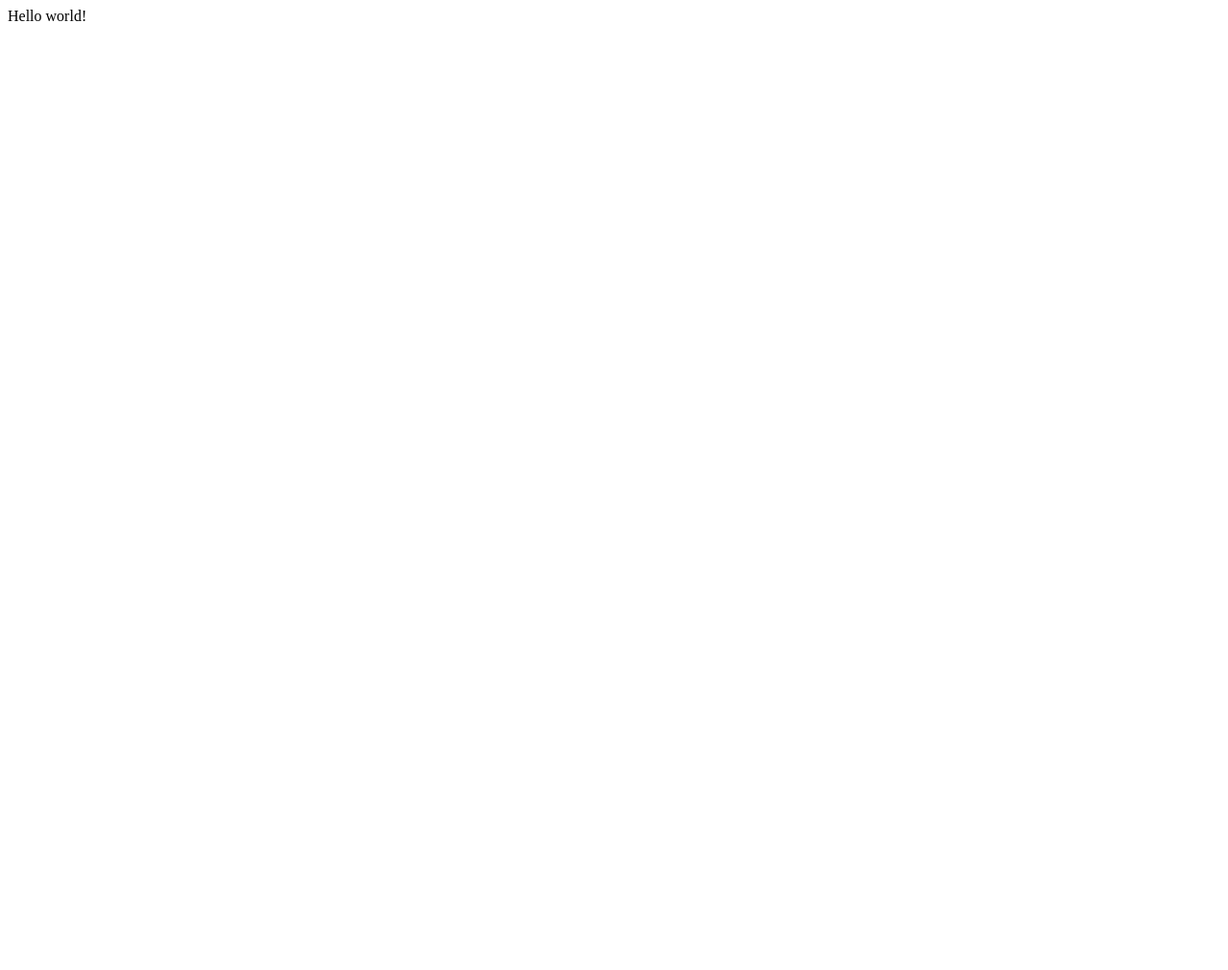
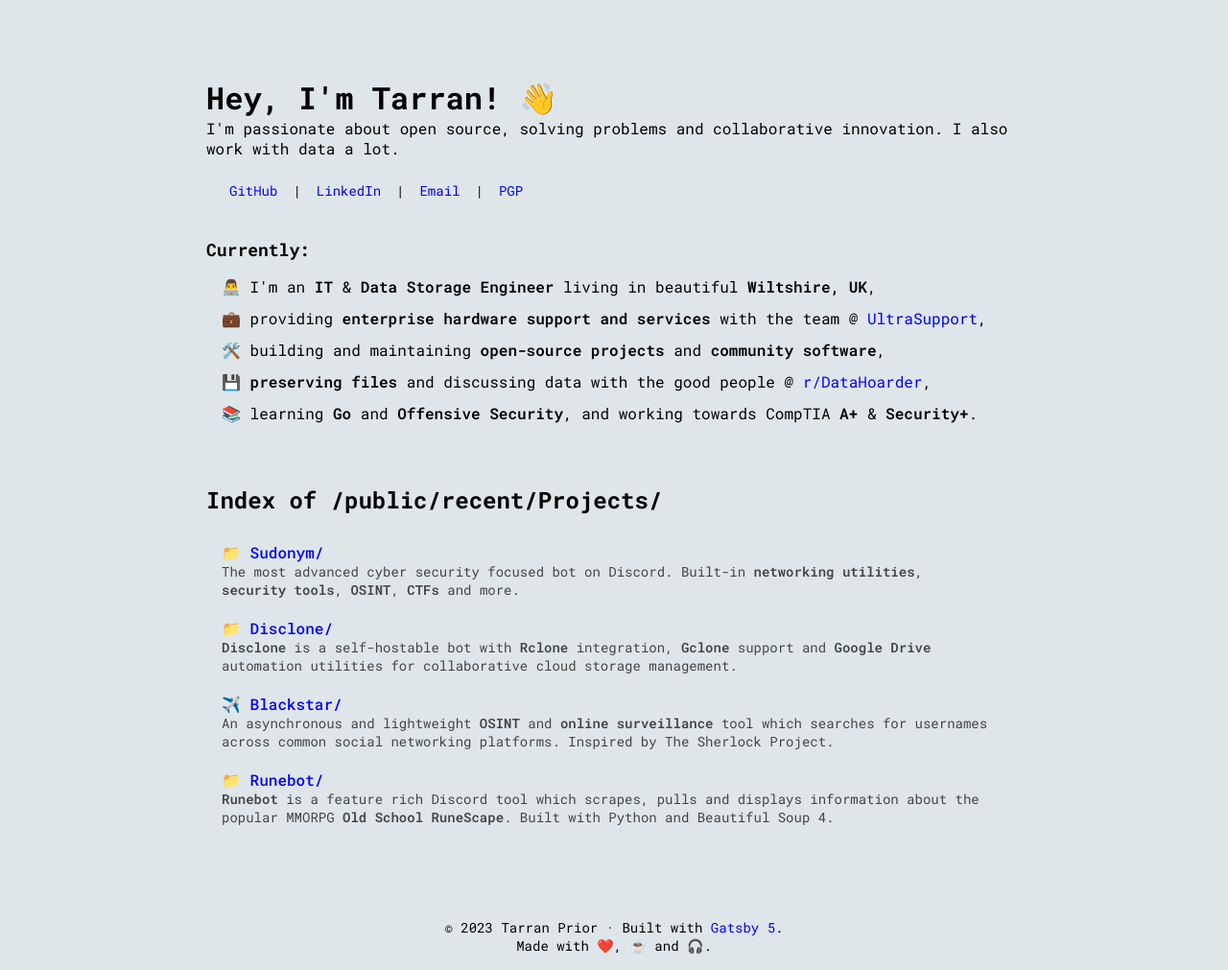
Before and after one commit to tarranprior/tarranprior.com, a Gatsby site: page / in a window 1280 px wide. Shown: the whole page at 96% size. Before the commit the page ends 800 px from the top, so only its background shows below. Built offline with nearby package versions, Linux system fonts and the light colour scheme; Gatsby itself is replaced by a stand-in of ours.

Commit message:
🔧 Update /tarranprior.com/

```diff
--- a/gatsby-config.js
+++ b/gatsby-config.js
@@ -1,12 +1,33 @@
-/**
- * Configure your Gatsby site with this file.
- *
- * See: https://www.gatsbyjs.com/docs/reference/config-files/gatsby-config/
- */
-
-/**
- * @type {import('gatsby').GatsbyConfig}
- */
 module.exports = {
-  plugins: [],
-}
+  siteMetadata: {
+    title: 'Tarran Prior',
+    description: "I'm passionate about open source, solving problems and collaborative innovation. I also work with data a lot.",
+    author: 'Tarran Prior',
+    lang: 'en',
+    keywords: [
+      'IT Support Engineer',
+      'Data Storage Solutions',
+      'Cybersecurity',
+      'Information Security',
+      'Software Engineer',
+      'Gatsby'
+    ],
+  },
+  plugins: [
+    `gatsby-plugin-styled-components`,
+    {
+      resolve: 'gatsby-plugin-manifest',
+      options: {
+        icon: 'static/favicon.png'
+      },
+    },
+    {
+      resolve: `gatsby-plugin-google-fonts`,
+      options: {
+        fonts: [
+          `roboto mono\:100,200,300,400,400i,500,600,700`,
+        ],
+      },
+    },
+  ],
+};
--- /dev/null
+++ b/src/components/Footer.js
@@ -0,0 +1,36 @@
+import * as React from "react";
+import { graphql, useStaticQuery } from 'gatsby';
+import styled from 'styled-components';
+
+function Footer() {
+
+    const meta = useStaticQuery(graphql`
+      query {
+        site {
+          siteMetadata {
+            author
+          }
+        }
+      }
+    `);
+
+    const StyledFooter = styled.footer`
+    margin-top: 6rem;
+    text-align: center;
+    p {
+      font-size: 14px;
+    }
+  `;
+
+  return (
+    <StyledFooter>
+      <p>
+        © {new Date().getFullYear()} {meta.site.siteMetadata.author} &middot; Built with
+        {` `}
+        <a href="https://www.gatsbyjs.com" target="_blank" rel="noreferrer">Gatsby 5</a>. <br /> Made with ❤️, ☕ and 🎧.
+      </p>
+    </StyledFooter>
+  )
+};
+
+export default Footer;
--- /dev/null
+++ b/src/components/Layout.js
@@ -0,0 +1,15 @@
+import * as React from "react";
+import Footer from './Footer';
+import GlobalStyles from '../styles/GlobalStyles';
+
+const Layout = (props) => {
+  return (
+    <>
+      <GlobalStyles />
+      {props.children}
+      <Footer />
+    </>
+  )
+};
+
+export default Layout;
--- a/src/pages/index.js
+++ b/src/pages/index.js
@@ -1,5 +1,106 @@
-import * as React from "react"
+import * as React from "react";
+import { graphql, useStaticQuery } from 'gatsby';
+import styled from "styled-components";
+
+import Layout from '../components/Layout';
 
 export default function Home() {
-  return <div>Hello world!</div>
-}
+
+  const metadata = useStaticQuery(graphql`
+    query {
+      site {
+        siteMetadata {
+          description
+        }
+      }
+    }
+  `);
+
+  const StyledCurrentList = styled.ul`
+    list-style-type: none;
+    li {
+      margin-bottom: .75rem;
+    }
+    @media (max-width: 540px) {
+      li {
+        margin-bottom: 1.25rem;
+      }
+    }
+  `;
+
+  const StyledDirectoryList = styled.ol`
+    list-style-type: none;
+    display: inline-block;
+    margin: 0;
+    li {
+      display: inline-block;
+    }
+    .inline-text {
+      display: inline-block;
+    }
+  `;
+
+  const StyledProjectList = styled.ol`
+    margin-top: 1.75rem;
+    list-style-type: none;
+    h4 {
+      font-weight: 500;
+    }
+    p {
+      max-width: 800px;
+      margin-bottom: 1.25rem;
+      font-size: 14px;
+      color: #444;
+    }
+  `;
+
+  return (
+    <div class="container">
+      <Layout>
+        <main>
+          <h1>Hey, I'm Tarran! 👋</h1>
+          <p>{metadata.site.siteMetadata.description}</p>
+          <ul class="inline-list">
+            <li><a href="https://github.com/tarranprior" target="_blank" rel="noreferrer">GitHub</a></li><li>|</li>
+            <li><a href="https://linkedin.com/in/tarranprior" target="_blank" rel="noreferrer">LinkedIn</a></li><li>|</li>
+            <li><a href="mailto:tarranprior@protonmail.com" target="_blank" rel="noreferrer">Email</a></li><li>|</li>
+            <li><a href="https://github.com/tarranprior.gpg" target="_blank" rel="noreferrer">PGP</a></li>
+          </ul>
+          <h3>Currently:</h3>
+          <StyledCurrentList>
+            <li>👨‍💻 I'm an <b>IT</b> & <b>Data Storage Engineer</b> living in beautiful <b>Wiltshire, UK</b>,</li>
+            <li>💼 providing <b>enterprise hardware support and services</b> with the team @ <a href="https://ultrasupport.co.uk" target="_blank" rel="noreferrer">UltraSupport</a>,</li>
+            <li>🛠️ building and maintaining <b>open-source projects</b> and <b>community software</b>,</li>
+            <li>💾 <b>preserving files</b> and discussing data with the good people @ <a href="https://old.reddit.com/r/DataHoarder" target="_blank" rel="noreferrer">r/DataHoarder</a>,</li>
+            <li>📚 learning <b>Go</b> and <b>Offensive Security</b>, and working towards CompTIA <b>A+</b> & <b>Security+</b>.</li>
+          </StyledCurrentList>
+          <div class="inline-text"><h2>Index of <StyledDirectoryList><li>/public</li><li>/recent</li><li>/Projects/</li></StyledDirectoryList></h2></div>
+          <StyledProjectList>
+            <li>
+              <h4>📁 <a href="https://github.com/tarranprior/Sudonym" target="_blank" rel="noreferrer">Sudonym/</a></h4>
+              <p>The most advanced cyber security focused bot on Discord. Built-in <b>networking utilities</b>, <b>security tools</b>, <b>OSINT</b>, <b>CTFs</b> and more.</p>
+            </li>
+            <li>
+              <h4>📁 <a href="https://github.com/tarranprior/disclone" target="_blank" rel="noreferrer">Disclone/</a></h4>
+              <p><b>Disclone</b> is a self-hostable bot with <b>Rclone</b> integration, <b>Gclone</b> support and <b>Google Drive</b> automation utilities for collaborative cloud storage management.</p>
+            </li>
+            <li>
+              <h4>✈️ <a href="https://github.com/tarranprior/blackstar" target="_blank" rel="noreferrer">Blackstar/</a></h4>
+              <p>An asynchronous and lightweight <b>OSINT</b> and <b>online surveillance</b> tool which searches for usernames across common social networking platforms. Inspired by The Sherlock Project.</p>
+            </li>
+            <li>
+              <h4>📁 <a href="https://github.com/tarranprior/runebot" target="_blank" rel="noreferrer">Runebot/</a></h4>
+              <p><b>Runebot</b> is a feature rich Discord tool which scrapes, pulls and displays information about the popular MMORPG <b>Old School RuneScape</b>. Built with Python and Beautiful Soup 4.</p>
+            </li>
+          </StyledProjectList>
+        </main>
+      </Layout>
+    </div>
+  );
+};
+
+export function Head() {
+  return (
+    <title>Tarran Prior — Home</title>
+  );
+};
--- /dev/null
+++ b/src/styles/GlobalStyles.js
@@ -0,0 +1,97 @@
+import { createGlobalStyle } from 'styled-components';
+
+const GlobalStyles = createGlobalStyle`
+
+@import url('https://fonts.googleapis.com/css2?family=Roboto+Mono:ital,wght@0,100;0,200;0,300;0,400;0,500;0,600;0,700;1,400&display=swap');
+
+  *,
+  *:before,
+  *:after {
+    margin: 0;
+    padding: 0;
+    box-sizing: border-box:
+  }
+
+  html {
+    width: 100%
+    scroll-behavior: smooth;
+    scrollbar-width: thin;
+    scrollbar-color: #636e72 #dfe6e9;
+    -webkit-font-smoothing: antialiased;
+  }
+
+  body {
+    font-family: 'Roboto Mono', monospace;
+    background-color: #dfe6e9;
+  }
+
+  body::-webkit-scrollbar {
+    width: 12px;
+  }
+
+  body::-webkit-scrollbar-track {
+    background: #dfe6e9;
+  }
+
+  body::-webkit-scrollbar-thumb {
+    background-color: #636e72;
+    border: 3px solid #dfe6e9;
+    border-radius: 10px;
+  }
+
+  .container {
+    margin: 0 auto;
+    padding: 1rem;
+    max-width: 850px;
+    @media (max-width: 540px) {
+        padding-left: 1.25rem;
+        padding-right: 1.25rem;
+    }
+  }
+
+  h1 {
+    margin-top: 4rem;
+    font-size: 32px;
+  }
+
+  h2 {
+    margin-top: 4rem;
+    font-size: 24px;
+  }
+
+  h3 {
+    margin-top: 2rem;
+    font-size: 18px;
+  }
+
+  p {
+    font-size: 16px;
+  }
+
+  b {
+    font-weight: 600;
+  }
+
+  a,
+  a:visited {
+    text-decoration: none;
+    color: blue;
+  }
+  a:hover {
+    text-decoration: underline;
+  }
+
+  ol, ul {
+    margin: 1rem;
+  }
+  .inline-list {
+    list-style-type: none;
+    font-size: 14px;
+    li {
+      padding: .5rem;
+      display: inline-block;
+  }
+
+`;
+
+export default GlobalStyles;
```
Also changed, not shown: package.json (+8 -4 lines), static/favicon.ico (deleted), static/favicon.png (added), 1 other file.
